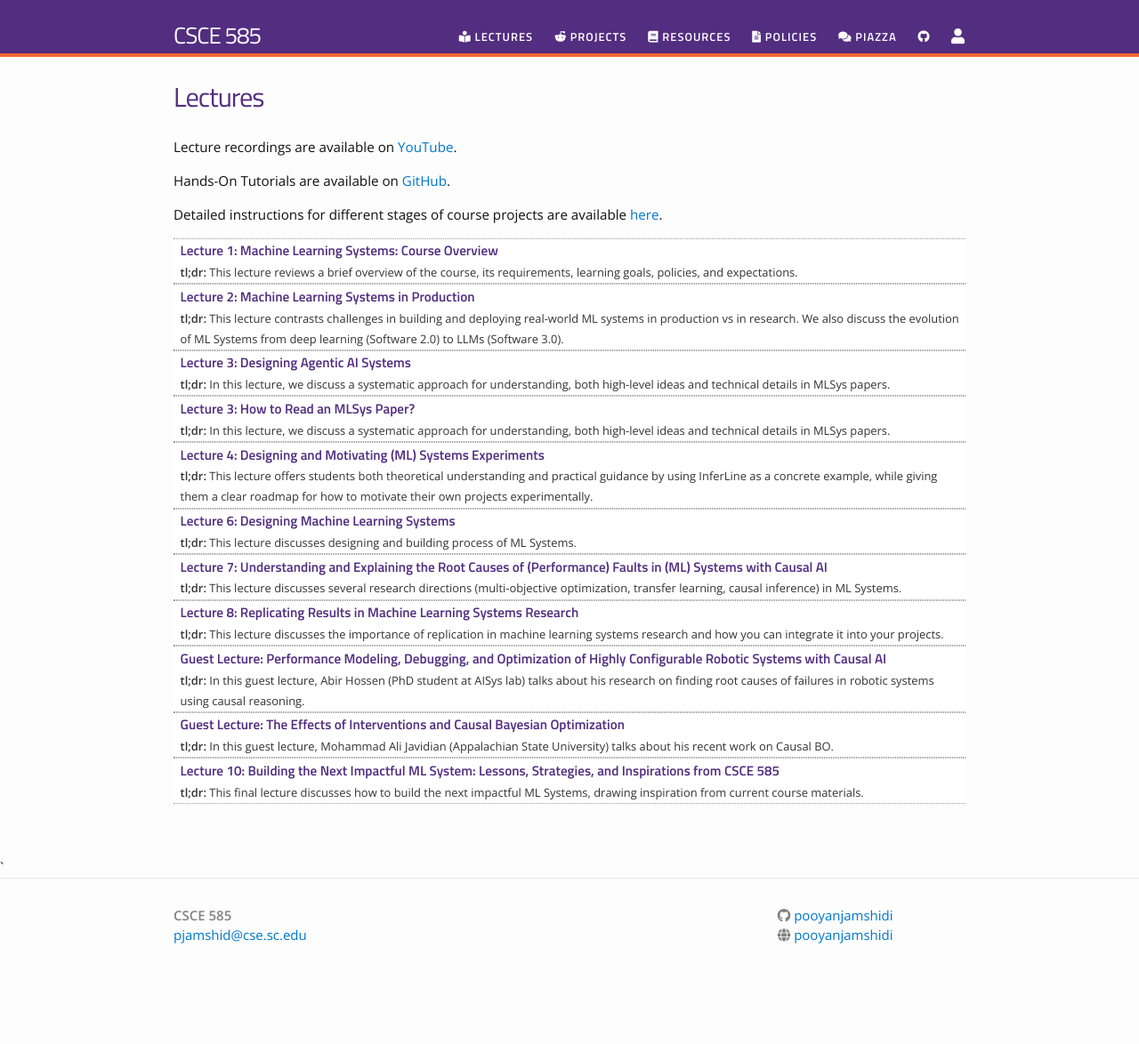
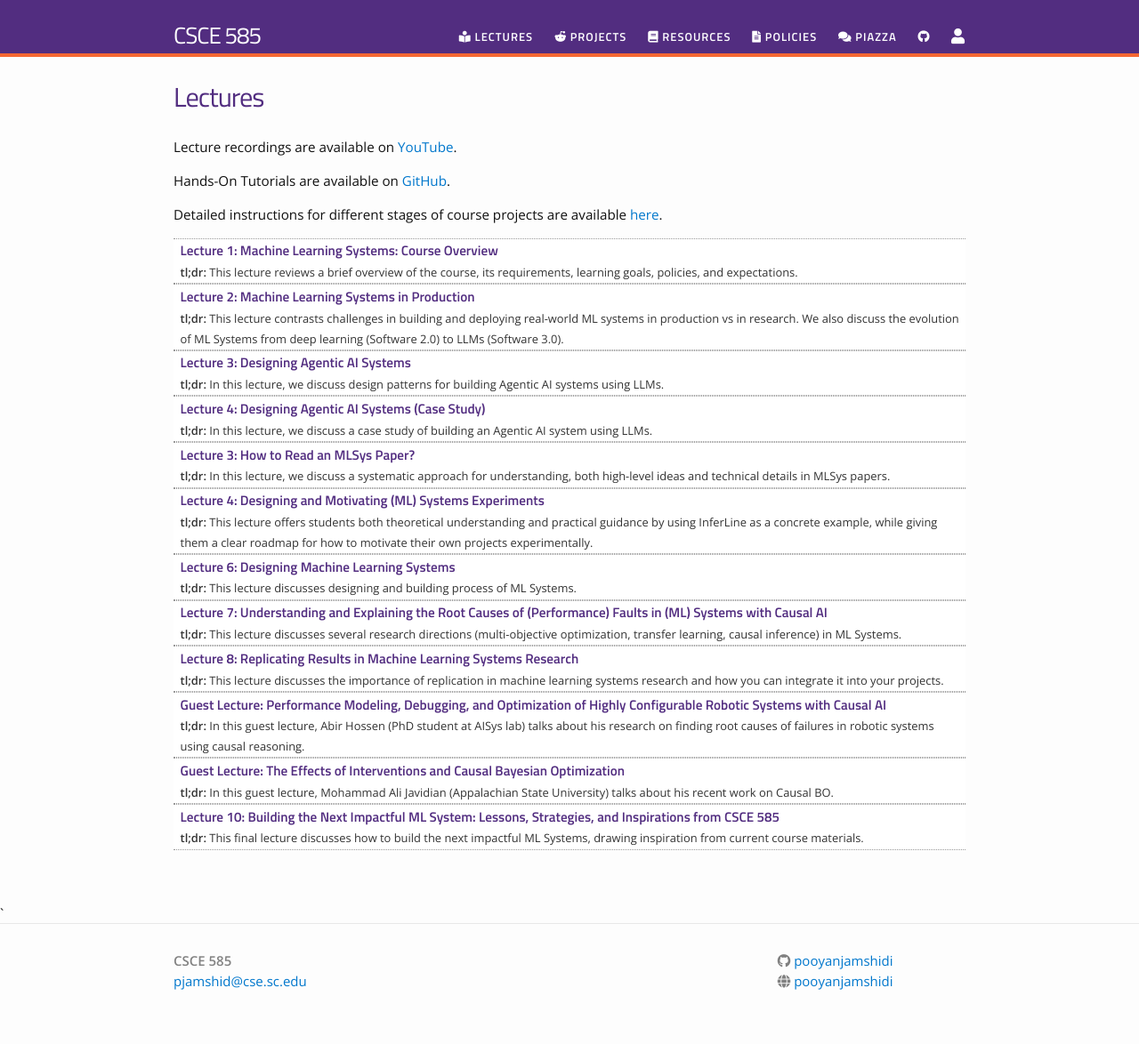
Before and after one commit to pooyanjamshidi/mls, a Jekyll site: the page built from lectures.md, in a window 1280 px wide. Shown: the whole page at 89% size. Built offline with Jekyll 4.4.1, drawn with Linux system fonts in a browser that asks for light colours; nearby versions of some CDN libraries; before the commit the page ends 1123 px from its top, so only the background shows below that.

Commit message:
added lecture 3

```diff
--- a/_data/lectures.yml
+++ b/_data/lectures.yml
@@ -16,7 +16,12 @@
 - title: "Lecture 3: Designing Agentic AI Systems"
   filename: csce585_2025_03_slides_designing_llm_systems
   dirname: lectures
-  tldr: "In this lecture, we discuss a systematic approach for understanding, both high-level ideas and technical details in MLSys papers."
+  tldr: "In this lecture, we discuss design patterns for building Agentic AI systems using LLMs."
+
+- title: "Lecture 4: Designing Agentic AI Systems (Case Study)"
+  filename: csce585_2025_04_slides_designing_llm_systems_case_study
+  dirname: lectures
+  tldr: "In this lecture, we discuss a case study of building an Agentic AI system using LLMs."
 
 - title: "Lecture 3: How to Read an MLSys Paper?"
   filename: csce585_2024_03_slides_mlsys_how-to-read-mlsys-papers
```
Also changed, not shown: 1 other file.
